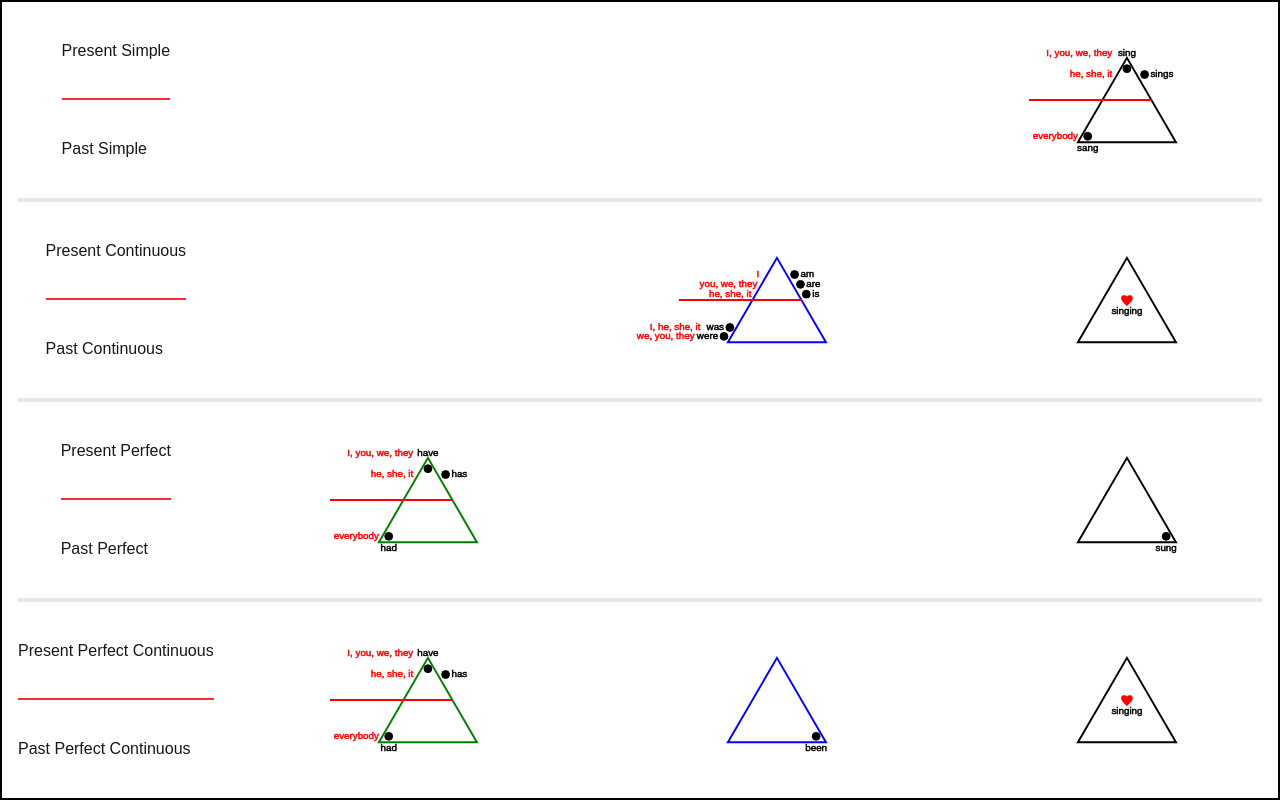
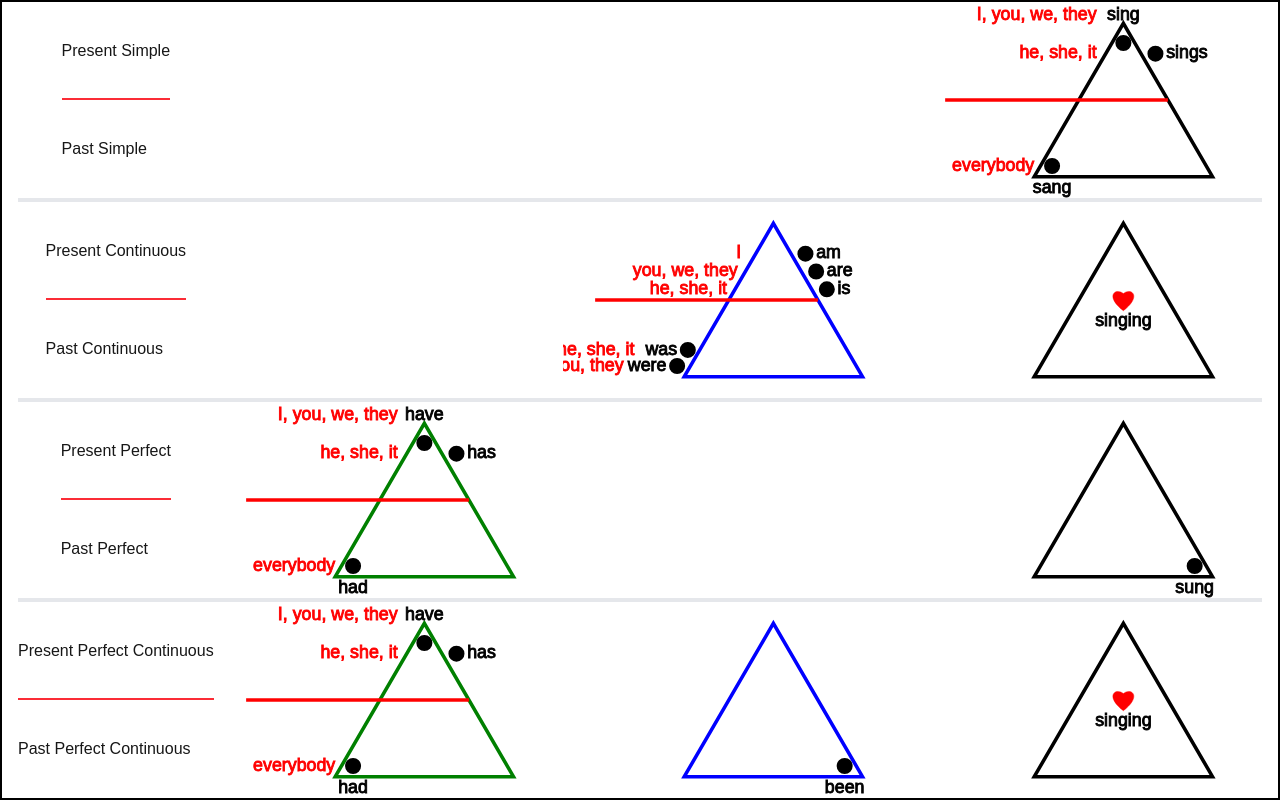
Before and after one commit to riwepo/grammar-triangles, a Next.js app: page /inflected-tenses in a window 1280 px wide. Built offline with nearby package versions, Linux system fonts and the light colour scheme.

Commit message:
sort out view box and aspect ratio

```diff
--- a/src/components/basic-pronoun-triangles.jsx
+++ b/src/components/basic-pronoun-triangles.jsx
@@ -42,6 +42,7 @@ function BasicPronounTriangles() {
         }}
         className="col-start-1"
       />
+
       <ToBePronounTriangle
         uuid={ids[1]}
         colour="black"
--- a/src/components/normal-pronoun-triangle.jsx
+++ b/src/components/normal-pronoun-triangle.jsx
@@ -12,7 +12,8 @@ function NormalPronounTriangle({
       className={cn(className)}
       width="100%"
       height="100%"
-      viewBox="-140 -100 200 200"
+      viewBox="-100 -55 160 110"
+      preserveAspectRatio="xMidyMid meet"
       xmlns="http://www.w3.org/2000/svg"
     >
       <defs>
--- a/src/components/normal-verb-triangle.jsx
+++ b/src/components/normal-verb-triangle.jsx
@@ -12,7 +12,8 @@ function NormalVerbTriangle({
       className={cn(className)}
       width="100%"
       height="100%"
-      viewBox="-140 -100 200 200"
+      viewBox="-100 -55 160 110"
+      preserveAspectRatio="xMidyMid meet"
       xmlns="http://www.w3.org/2000/svg"
     >
       <defs>
--- a/src/components/to-be-pronoun-triangle.jsx
+++ b/src/components/to-be-pronoun-triangle.jsx
@@ -5,7 +5,8 @@ function ToBePronounTriangle({ uuid, colour, visibility, className }) {
     <svg
       width="100%"
       height="100%"
-      viewBox="-140 -100 200 200"
+      viewBox="-100 -55 160 110"
+      preserveAspectRatio="xMidyMid meet"
       xmlns="http://www.w3.org/2000/svg"
       className={cn(className)}
     >
--- a/src/components/to-be-verb-triangle.jsx
+++ b/src/components/to-be-verb-triangle.jsx
@@ -8,7 +8,8 @@ function ToBeVerbTriangle({ uuid, colour, visibility, className }) {
     <svg
       width="100%"
       height="100%"
-      viewBox="-140 -100 200 200"
+      viewBox="-100 -55 160 110"
+      preserveAspectRatio="xMidyMid meet"
       xmlns="http://www.w3.org/2000/svg"
       className={cn(className)}
     >
```
